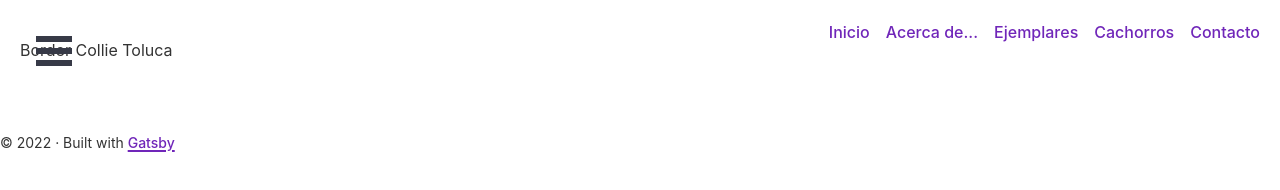
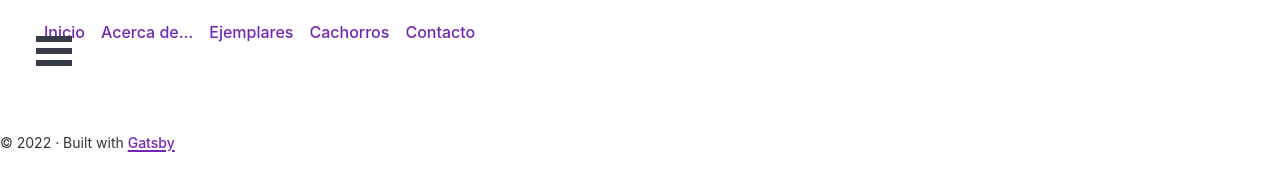
Before and after one commit to timh52280/border-toluca, a Gatsby site: page / in a window 1280 px wide. Built offline with nearby package versions, Linux system fonts and the light colour scheme; Gatsby itself is replaced by a stand-in of ours.

Commit message:
Se quita titulo para que no se choque con el menu hamburguesa.

```diff
--- a/src/components/navbar.js
+++ b/src/components/navbar.js
@@ -2,7 +2,6 @@ import * as React from "react"
 
 const Navbar = () => (
 <nav className="navbar">
-  <div className="logo">Border Collie Toluca</div>
   <ul className="nav-links">
     <div className="menu">
     <li><a href="#">Inicio</a></li>
```
